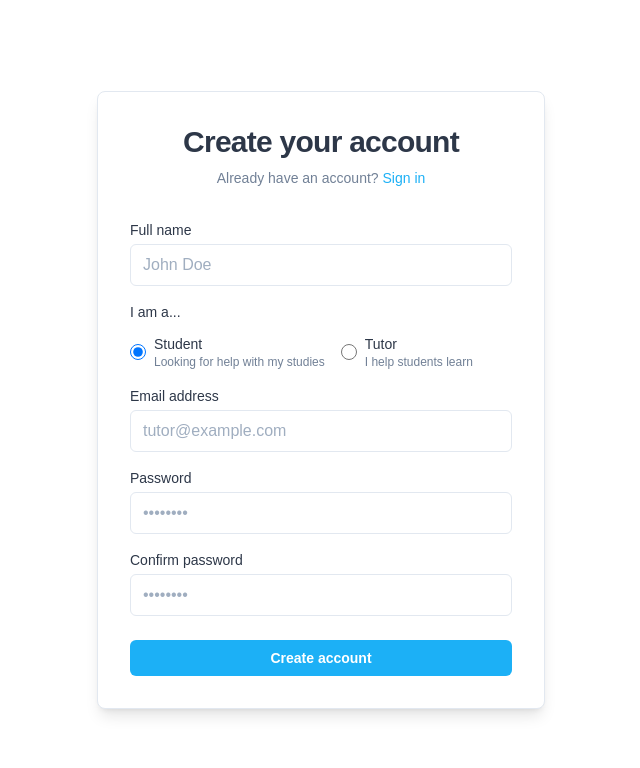
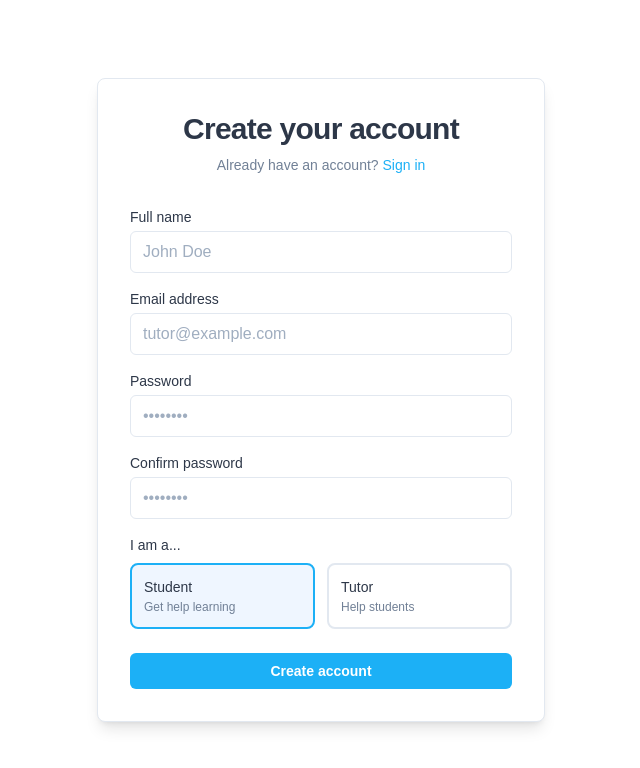
Before and after one commit to opekk/tutorio, a Next.js app: page /register in a window 1280 px wide. Shown: the top 768 px of the page, without its empty margins (319-959 px from the left). Built offline with nearby package versions, Linux system fonts and the light colour scheme; no server answers.

Commit message:
FEAT: move role selection in register page

```diff
--- a/src/components/auth/RegisterForm.tsx
+++ b/src/components/auth/RegisterForm.tsx
@@ -85,42 +85,6 @@ export function RegisterForm() {
         </div>
 
         <div>
-          <label className="block text-sm font-medium text-text-primary mb-3">
-            I am a...
-          </label>
-          <div className="flex gap-4">
-            <label className="flex items-center cursor-pointer">
-              <input
-                type="radio"
-                name="role"
-                value="STUDENT"
-                checked={role === "STUDENT"}
-                onChange={(e) => setRole(e.target.value as "STUDENT" | "TUTOR")}
-                className="mr-2 h-4 w-4 border-border text-primary focus:ring-primary"
-              />
-              <span className="text-sm text-text-primary">
-                Student
-                <span className="block text-xs text-text-secondary">Looking for help with my studies</span>
-              </span>
-            </label>
-            <label className="flex items-center cursor-pointer">
-              <input
-                type="radio"
-                name="role"
-                value="TUTOR"
-                checked={role === "TUTOR"}
-                onChange={(e) => setRole(e.target.value as "STUDENT" | "TUTOR")}
-                className="mr-2 h-4 w-4 border-border text-primary focus:ring-primary"
-              />
-              <span className="text-sm text-text-primary">
-                Tutor
-                <span className="block text-xs text-text-secondary">I help students learn</span>
-              </span>
-            </label>
-          </div>
-        </div>
-
-        <div>
           <label htmlFor="email" className="block text-sm font-medium text-text-primary">
             Email address
           </label>
@@ -168,6 +132,38 @@ export function RegisterForm() {
             placeholder="••••••••"
           />
         </div>
+
+        <div>
+          <label className="block text-sm font-medium text-text-primary mb-2">
+            I am a...
+          </label>
+          <div className="grid grid-cols-2 gap-3">
+            <button
+              type="button"
+              onClick={() => setRole("STUDENT")}
+              className={`text-left p-3 border-2 rounded-lg transition-all ${
+                role === "STUDENT"
+                  ? "border-primary bg-info-bg"
+                  : "border-border bg-surface hover:bg-surface-secondary"
+              }`}
+            >
+              <div className="text-sm font-medium text-text-primary">Student</div>
+              <div className="text-xs text-text-secondary mt-0.5">Get help learning</div>
+            </button>
+            <button
+              type="button"
+              onClick={() => setRole("TUTOR")}
+              className={`text-left p-3 border-2 rounded-lg transition-all ${
+                role === "TUTOR"
+                  ? "border-primary bg-info-bg"
+                  : "border-border bg-surface hover:bg-surface-secondary"
+              }`}
+            >
+              <div className="text-sm font-medium text-text-primary">Tutor</div>
+              <div className="text-xs text-text-secondary mt-0.5">Help students</div>
+            </button>
+          </div>
+        </div>
       </div>
 
       {error && (
```
